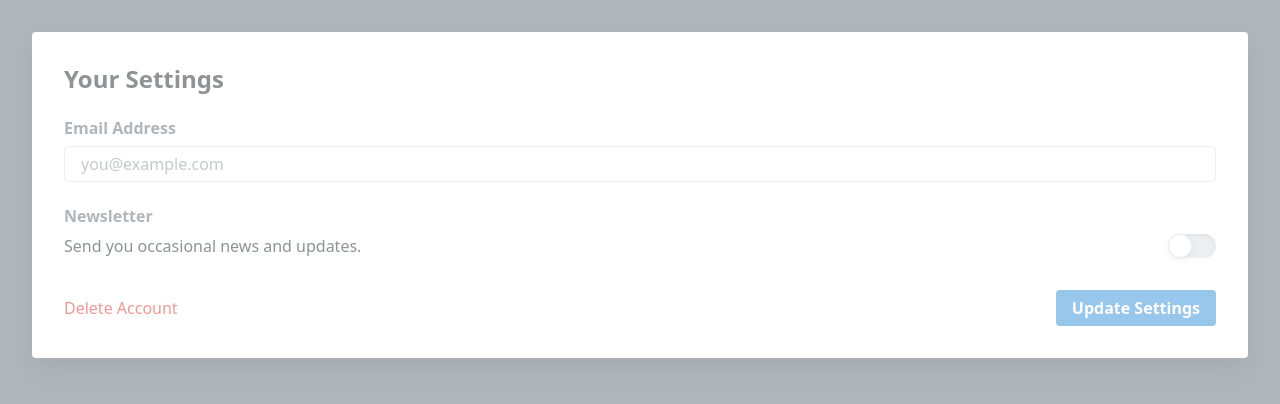
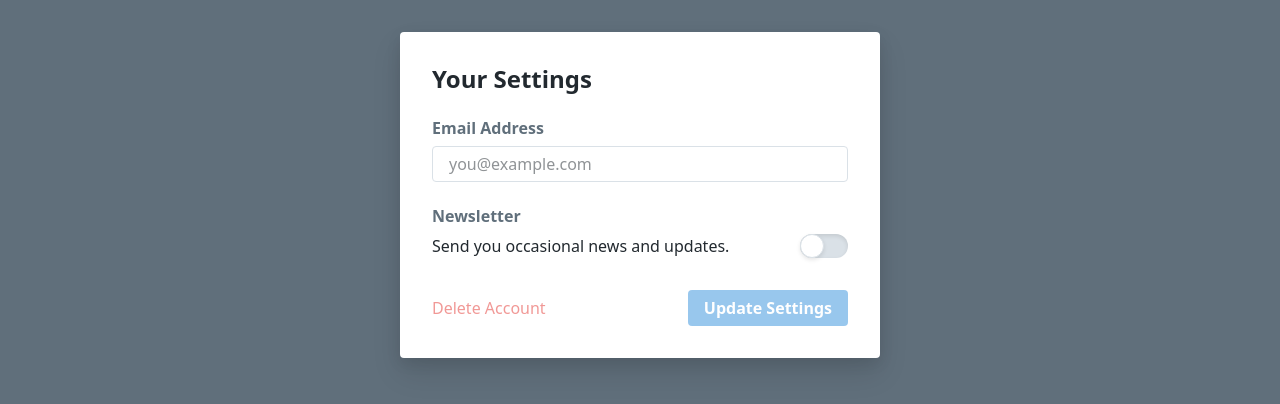
Before and after one commit to aristotele/advanced-vue-component-design, a Vue app: page / in a window 1280 px wide. Shown: the top 404 px of the page. Built offline with nearby package versions, Linux system fonts and the light colour scheme.

Commit message:
First refactor: include Modal inside UserSettingForm component

```diff
--- a/package.json
+++ b/package.json
@@ -9,6 +9,7 @@
   },
   "dependencies": {
     "core-js": "^3.6.5",
+    "portal-vue": "^2.1.7",
     "vue": "^2.6.11"
   },
   "devDependencies": {
--- a/src/App.vue
+++ b/src/App.vue
@@ -1,30 +1,24 @@
 <template>
   <div>
-    <div style="opacity: 0.5;" class="min-h-screen bg-grey-darker p-8">
-      <user-settings-form
-        @open:confirm-delete-modal="confirmDeleteModalOpen = true"
-      ></user-settings-form>
+    <div class="min-h-screen bg-grey-darker p-8">
+      <div class="max-w-sm mx-auto">
+        <user-settings-form :account-id="accountId"></user-settings-form>
+      </div>
     </div>
 
     <!-- Need to be at the end of the docuemnt, outside, otherwise will inherite opacity -->
-    <confirm-delete-modal
-      :show="confirmDeleteModalOpen"
-      @close="confirmDeleteModalOpen = false"
-      :account-id="accountId"
-    ></confirm-delete-modal>
+    <portal-target name="modals"></portal-target>
   </div>
 </template>
 
 <script>
 import UserSettingsForm from "./components/UserSettingsForm"
-import ConfirmDeleteModal from "./components/ConfirmDeleteModal"
 
 export default {
-  components: { UserSettingsForm, ConfirmDeleteModal },
+  components: { UserSettingsForm },
 
   data() {
     return {
-      confirmDeleteModalOpen: false,
       accountId: 7
     }
   }
--- a/src/components/UserSettingsForm.vue
+++ b/src/components/UserSettingsForm.vue
@@ -12,14 +12,19 @@
         <toggle-component v-model="receiveNewsletter"></toggle-component>
       </div>
     </div>
-    <div class="flex justify-between">
+    <div class="flex justify-between" style="opacity: 0.5;">
       <button
         class="text-red hover:underline"
         type="button"
-        @click="$emit('open:confirm-delete-modal')"
+        @click="confirmDeleteModalOpen = true"
       >
         Delete Account
       </button>
+      <confirm-delete-modal
+        :show="confirmDeleteModalOpen"
+        @close="confirmDeleteModalOpen = false"
+        :account-id="accountId"
+      ></confirm-delete-modal>
       <button type="button" class="btn btn-blue">Update Settings</button>
     </div>
   </form>
@@ -27,18 +32,23 @@
 
 <script>
 import ToggleComponent from "./ToggleComponent"
+import ConfirmDeleteModal from "./ConfirmDeleteModal"
 
 export default {
   name: "UserSettingsForm",
 
+  props: ["accountId"],
+
   components: {
-    ToggleComponent
+    ToggleComponent,
+    ConfirmDeleteModal
   },
 
   data() {
     return {
       email: "",
-      receiveNewsletter: false
+      receiveNewsletter: false,
+      confirmDeleteModalOpen: false
     }
   },
 
--- a/src/main.js
+++ b/src/main.js
@@ -1,5 +1,8 @@
 import Vue from "vue"
 import App from "./App.vue"
+import PortalVue from "portal-vue"
+
+Vue.use(PortalVue)
 
 Vue.config.productionTip = false
 
```
Also changed, not shown: 1 other file (tests, documents, lock files or other folders).
